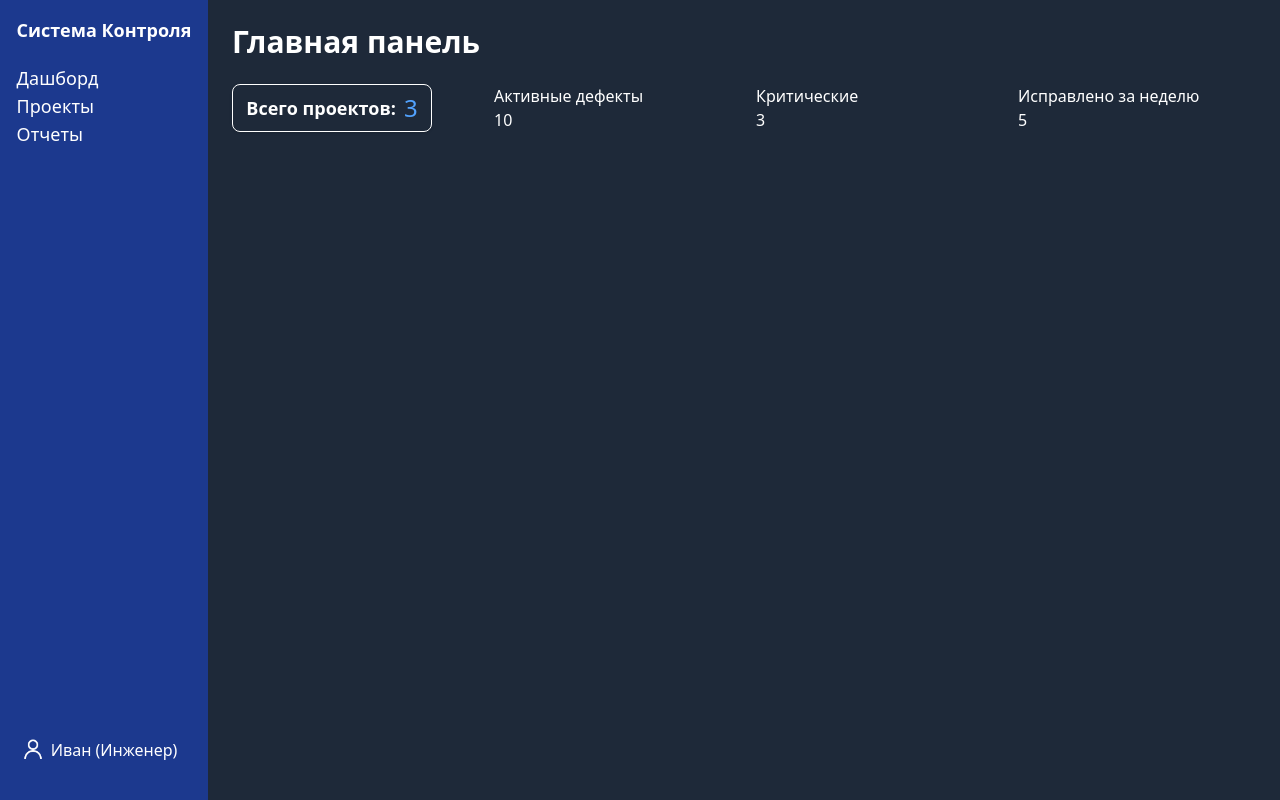
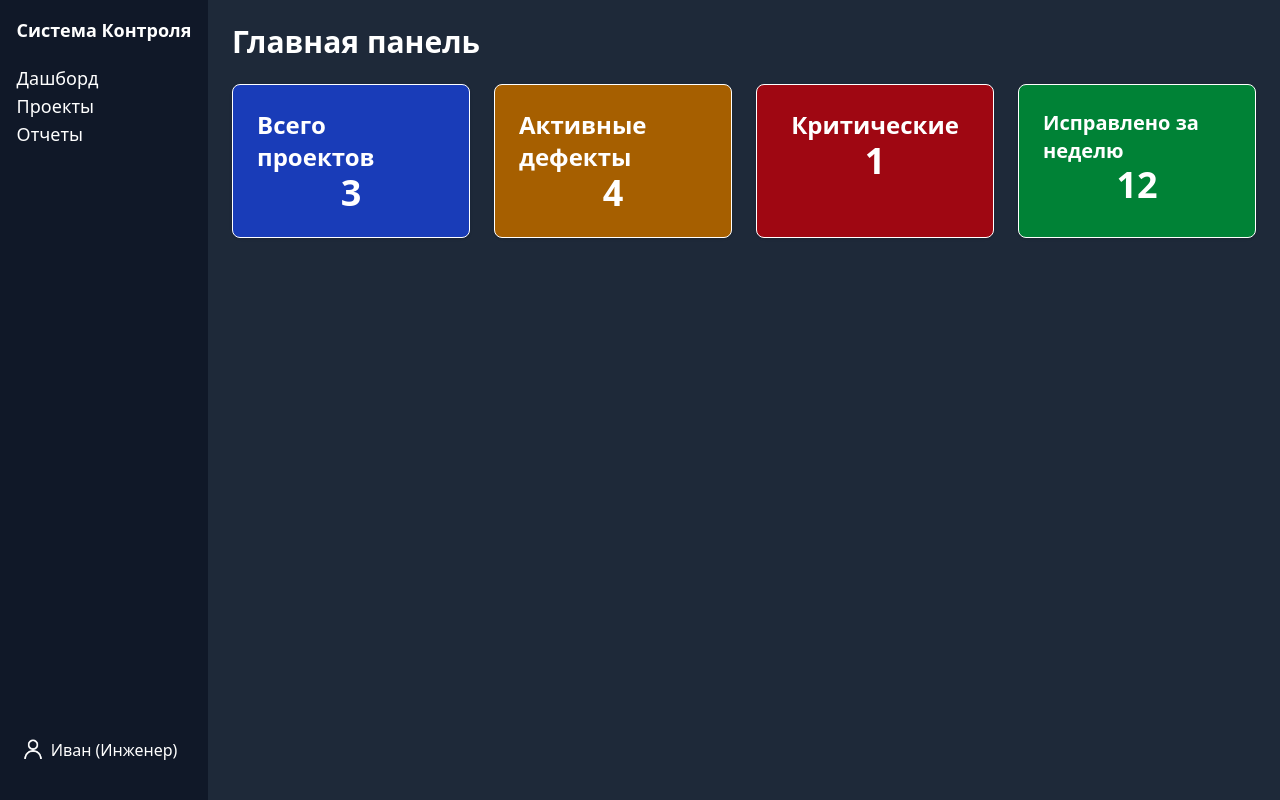
Before and after one commit to galaksss/pks-1-praktika, a React (Vite) app: page /dashboard in a window 1280 px wide. Built offline with nearby package versions, Linux system fonts and the light colour scheme.

Commit message:
сделал основную статистику

```diff
--- a/src/components/Dashboard.tsx
+++ b/src/components/Dashboard.tsx
@@ -1,29 +1,29 @@
-import React from 'react'
+import React from "react";
 
 const Dashboard: React.FC = () => {
   return (
-    <div className='p-6 space-y-6'>
-      <h1 className='text-3xl font-bold'>Главная панель</h1>
+    <div className="p-6 space-y-6">
+      <h1 className="text-3xl font-bold">Главная панель</h1>
       <div className="grid grid-cols-1 md:grid-cols-2 lg:grid-cols-4 gap-6">
-        <div className="p-1 rounded-lg shadow-sm border flex justify-center items-center max-w-50">
-          <h3 className='text-lg font-semibold inline-block'>Всего проектов: <span className=''></span></h3>
-          <p className='ml-2 text-2xl fond-bold text-blue-400 inline-block'>3</p>
+        <div className="flex items-center flex-col bg-blue-800 p-6 rounded-lg shadow-sm border">
+          <h3 className="text-2xl font-semibold">Всего проектов</h3>
+          <p className="text-4xl font-bold">3</p>
         </div>
-        <div className="">
-          <h3>Активные дефекты</h3>
-          <p>10</p>
+        <div className="flex items-center flex-col bg-yellow-700 p-6 rounded-lg shadow-sm border">
+          <h3 className="text-2xl font-semibold">Активные дефекты</h3>
+          <p className="text-4xl font-bold">4</p>
         </div>
-        <div className="">
-          <h3>Критические</h3>
-          <p>3</p>
+        <div className="flex items-center flex-col bg-red-800 p-6 rounded-lg shadow-sm border">
+          <h3 className="text-2xl font-semibold">Критические</h3>
+          <p className="text-4xl font-bold">1</p>
         </div>
-        <div className="">
-          <h3>Исправлено за неделю</h3>
-          <p>5</p>
+        <div className="flex items-center flex-col bg-green-700 p-6 rounded-lg shadow-sm border">
+          <h3 className="text-xl font-semibold">Исправлено за неделю</h3>
+          <p className="text-4xl font-bold">12</p>
         </div>
       </div>
     </div>
-  )
-}
+  );
+};
 
-export default Dashboard
+export default Dashboard;
--- a/src/components/SidebarLayout.tsx
+++ b/src/components/SidebarLayout.tsx
@@ -7,7 +7,7 @@ const SidebarLayout: React.FC = () => {
 
   return (
     <div className="">
-      <aside className="h-screen fixed w-52 bg-blue-900 p-4 flex flex-col justify-between items-center">
+      <aside className="h-screen fixed w-52 bg-gray-900 p-4 flex flex-col justify-between items-center">
         <div className="">
           <h2 className="font-bold text-lg mb-5">Система Контроля</h2>
           <nav className="flex flex-col">
```
